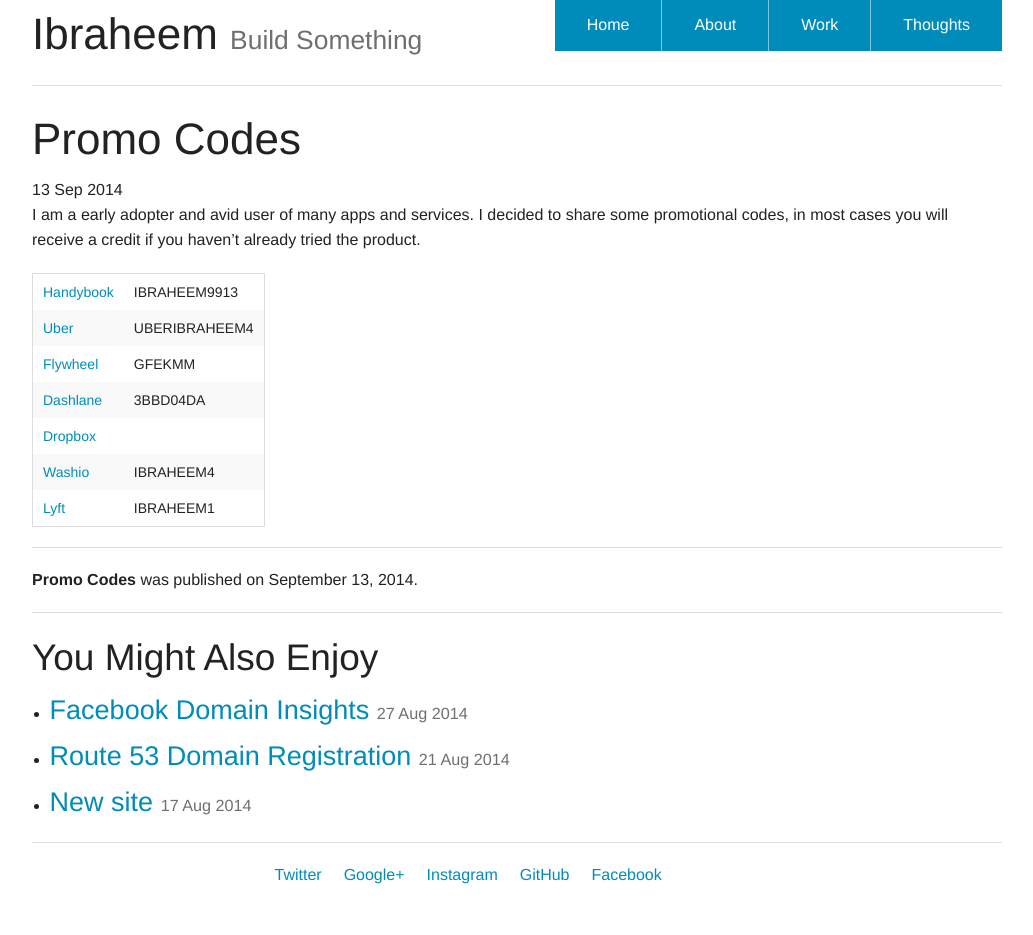
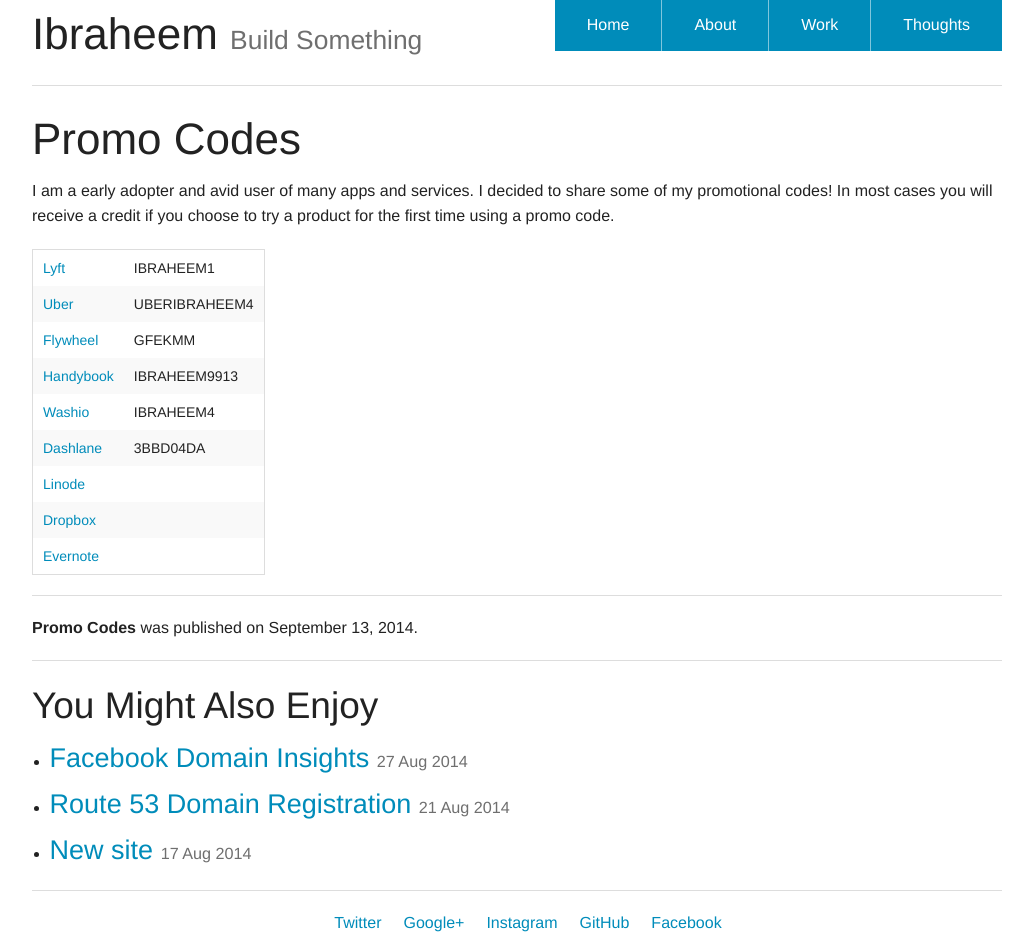
Before and after one commit to ibraheem4/ibraheem4.github.io, a Jekyll site: the page built from _posts/2014-09-13-promo-codes.md, in a window 1280 px wide. Shown: the whole page, without its empty margins (123-1156 px from the left). Built offline with Jekyll 4.4.1, drawn with Linux system fonts in a browser that asks for light colours; before the commit the page ends 904 px from its top, so only the background shows below that.

Commit message:
app.css, -post-date, promo codes, paginator

```diff
--- a/_includes/footer.html
+++ b/_includes/footer.html
@@ -1,6 +1,6 @@
 <footer class="row">
   <div class="row">
-    <div class="small-6 large-centered columns">
+    <div class="large-12 columns text-center">
       <ul class="inline-list">
         {% if site.twitter.username %}<li><a href="http://twitter.com/{{ site.twitter.username }}">Twitter</a></li>{% endif %}
         {% if site.google.plus.custom_id %}<li><a href="http://google.com/+{{ site.google.plus.custom_id }}">Google+</a></li>{% endif %}
--- a/_layouts/post.html
+++ b/_layouts/post.html
@@ -19,7 +19,6 @@
 <div class="row">
   <div class="large-12 columns" role="content">
     <h1 class="post-title">{{ page.title }}</h1>
-    <span class="post-date">{{ page.date | date_to_string }}</span>
     {{ content }}
     <hr />
     <p class="byline"><strong>{{ page.title }}</strong> was published on <time datetime="{{ page.date | date_to_xmlschema }}">{{ page.date | date: "%B %d, %Y" }}</time>{% if page.modified %} and last modified on <time datetime="{{ page.modified | date_to_xmlschema }}">{{ page.modified | date: "%B %d, %Y" }}</time>{% endif %}.</p>
--- a/_posts/2014-09-13-promo-codes.md
+++ b/_posts/2014-09-13-promo-codes.md
@@ -4,16 +4,18 @@
 category: 	blog
 tags:
 - promo codes
-<!-- modified: 	2014-09-31T00:00:00-07:00 -->
+<!-- modified: 	2014-09-13T00:00:00-07:00 -->
 comments: 	false
 ---
-I am a early adopter and avid user of many apps and services.  I decided to share some promotional codes, in most cases you will receive a credit if you haven't already tried the product.
+I am a early adopter and avid user of many apps and services.  I decided to share some of my promotional codes!  In most cases you will receive a credit if you choose to try a product for the first time using a promo code.
 
 ------------- | -------------
-[Handybook](http://www.handybook.com/) | IBRAHEEM9913
+[Lyft](http://lyft.com/invited/IBRAHEEM1) | IBRAHEEM1
 [Uber](http://uber.com/invite/UBERIBRAHEEM4) | UBERIBRAHEEM4
 [Flywheel](http://flywheel.com/signup/GFEKMM) | GFEKMM
+[Handybook](http://www.handybook.com/) | IBRAHEEM9913
+[Washio](http://r.getwashio.com/lq.c.r) | IBRAHEEM4
 [Dashlane](https://www.dashlane.com/en/cs/3BBD04DA) | 3BBD04DA
+[Linode](https://www.linode.com/?r=bbc70b2d888bae85cd2f52a0f617d0e28bb6d02b) |
 [Dropbox](https://db.tt/yCLFptS) |
-[Washio](http://r.getwashio.com/lq.c.r) | IBRAHEEM4
-[Lyft](http://lyft.com/invited/IBRAHEEM1) | IBRAHEEM1
+[Evernote](https://www.evernote.com/referral/Registration.action?uid=8353924&sig=ce6f28ecf41e8b0b8f8491eb5fd405f0) |
--- /dev/null
+++ b/assets/css/app.css
@@ -0,0 +1,4 @@
+.inline-list{
+  display: table;
+  margin: 0 auto;
+}
--- a/index.html
+++ b/index.html
@@ -30,6 +30,7 @@
     <hr/>
     {% endfor %}
   </div>
+  {% if paginator.total_pages > 1 %}
   <div class="row">
     <div class="pagination-centered">
       <div class="large-12 columns">
@@ -49,4 +50,6 @@
         {% endif %}
       </div>
     </div>
+  </div>
+  {% endif %}
 </div>
```
